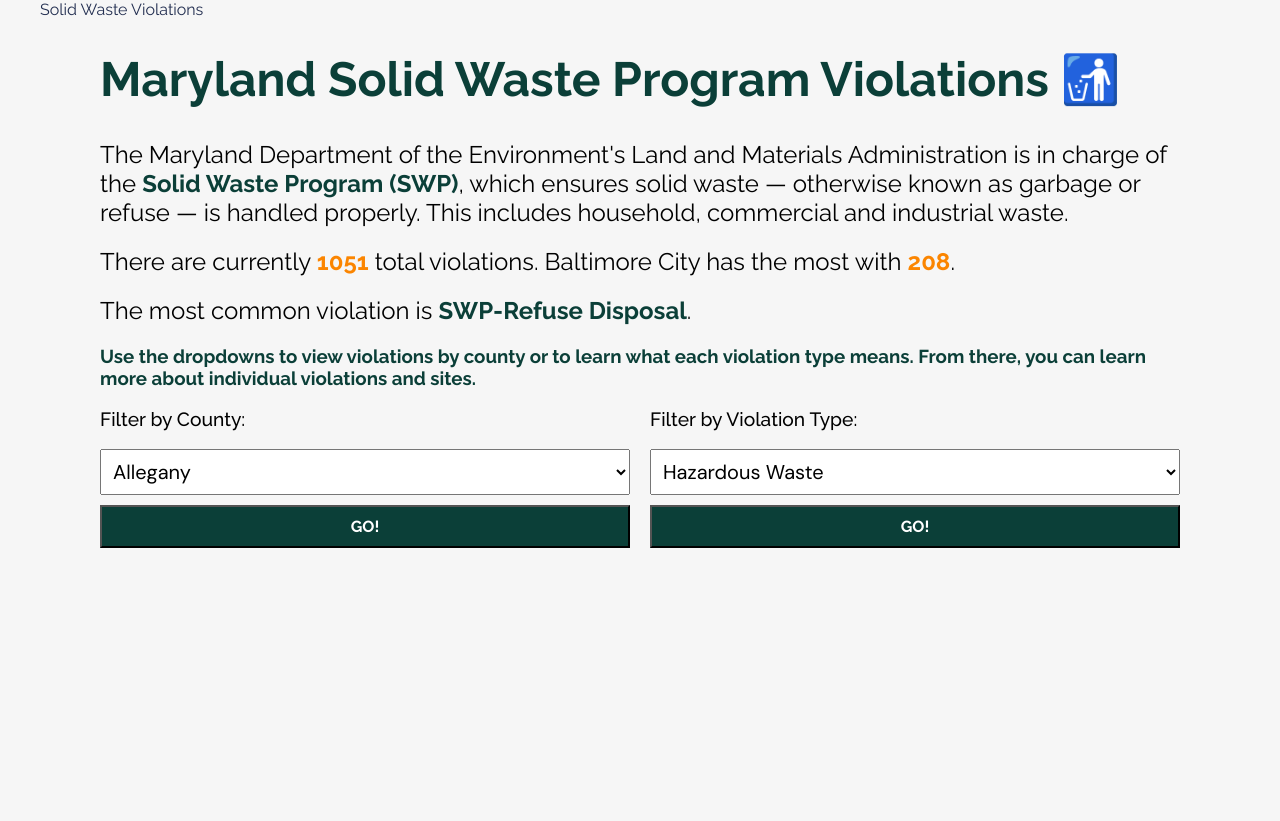
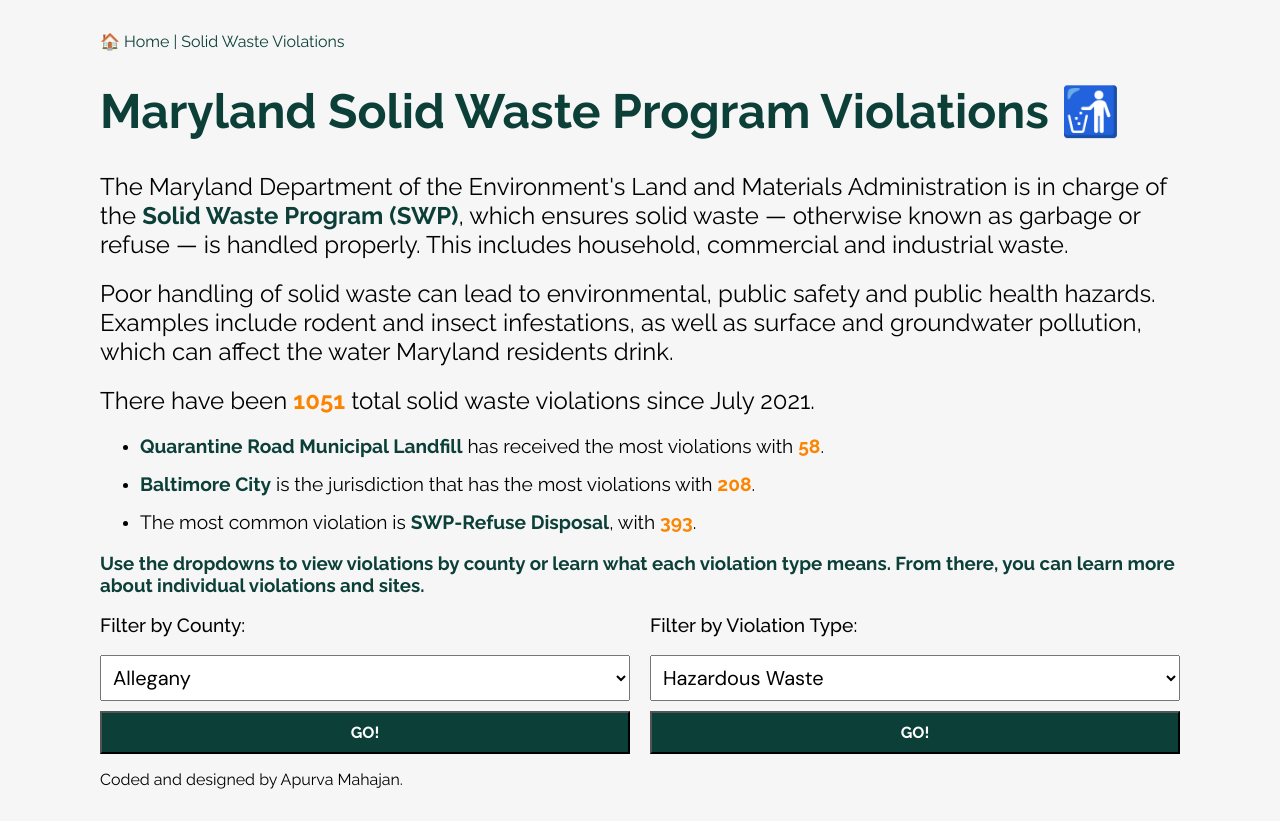
Before and after one commit to amahaja25/solid-waste, a Flask app: page / in a window 1280 px wide. Before the commit the page ends 548 px from the top, so only its background shows below. Run offline with Flask 3, Linux system fonts and the light colour scheme; data comes from the database, SQL or seed files in the repository; both versions use the stored data as it was after the commit.

Commit message:
i think im done

```diff
--- a/app.py
+++ b/app.py
@@ -1,4 +1,4 @@
-import datetime
+from datetime import datetime
 from flask import Flask, render_template, request, redirect, url_for
 from peewee import *
 app = Flask(__name__)
@@ -21,10 +21,10 @@
     'balloon': 'According to a Maryland law passed in the 2021 legislative session, people may not intentionally release a balloon into the atmosphere or participate in mass balloon releases, which consist of 10 or more balloons being released into the atmosphere. <br><br> Exceptions include unintentionally released balloons and balloons released for meteorological or official scientific research purposes.',
     'wood-waste': 'According to the MDE, natural wood waste generally occurs when land is cleared for construction. This type of waste consists of discarded vegetation “in its natural state.” <br><br> Natural wood waste has to be disposed of in specific Natural Wood Waste Recycling Facilities, which process tree stumps, logs and limbs. The facilities make mulch and compost out of the wood waste and distribute or sell it afterwards, according to the MDE.',
     'hazardous-waste': 'Hazardous waste is any substance that threatens to harm human health or the environment or has the potential to “cause or contribute to an increase in mortality or serious illness,” according to the MDE. <br><br> This form of waste must be shipped to a specific hazardous waste facility that accepts it, but if a person has the appropriate permit, they may treat it themself. MDE inspectors routinely inspect hazardous waste generators and facilities unannounced. Household waste is not regulated as hazardous waste.',
-    'composting': 'g',
+    'composting': 'The MDE issues permits that are necessary to construct or operate a composting facility in the state, according to Maryland law. Exemptions are applicable in instances such as residential composting, composting sites that are less than 5,000 square feet or facilities that are managed by the government and compost animal carcasses as part of maintenance activities.<br><br>Composting facilities should not create disruptive odors or air pollution, harm the environment, lead to insect, rodent or animal infestations, leak pollutants to state waters or generally create hazards to public health and safety, according to the MDE.',
     'scrap-tire': 'Illegal stockpiles of scrap tires, which are tires that are no longer suitable for their original purpose, can lead to fire hazards, become breeding grounds for mosquitoes or disease-carrying agents and are “unsightly,” according to MDE’s website. <br><br>According to the Maryland Code of the Environment, people may only dispose of scrap tires through approved facilities or licensed scrap tire haulers.',
     'sewage': 'Sewage sludge — also known as biosolids — is the semi-solid residue that is produced when sewage or wastewater is treated and decontaminated. <br><br> According to Maryland law, people are not allowed to transport, compost, dispose or use sewage sludge unless they have a Sewage Sludge Utilization Permit from MDE.',
-    'refuse-disposal': 'f',
+    'refuse-disposal': 'According to Maryland law, anyone who installs, alters or uses a refuse disposal system is required to have a permit. These facilities include municipal, rubble, industrial waste, and land clearing debris landfills as well as incinerators, processing facilities and transfer stations.',
     'surface-water': 'Industrial facilities that release wastewater or stormwater into Maryland surface waters such as  lakes, creeks, streams, rivers, reservoirs and the ocean, are required to have permits from the MDE to do so. The permit makes sure that the discharge meets Maryland water quality standards.'
 }
 
@@ -46,6 +46,7 @@
     violation_date = DateTimeField()
     status = CharField()
     resolved_date = DateTimeField()
+    violation = CharField()
     id = CharField(primary_key=True, unique=True)
 
     @property
@@ -87,6 +88,21 @@
         'count': most_common.count
     }
 
+    site_with_most_violations = (
+        Violation
+        .select(Violation.site_no, Violation.site_name, fn.COUNT(Violation.site_no).alias('count'))
+        .group_by(Violation.site_no, Violation.site_name)
+        .order_by(fn.COUNT(Violation.site_no).desc())
+        .limit(1)
+        .get()
+    )
+
+    site_with_most_violations_info = {
+        'site_no': site_with_most_violations.site_no,
+        'site_name': site_with_most_violations.site_name,
+        'count': site_with_most_violations.count
+    }
+
     template = 'index.html'
     return render_template(template,
     total_count = total_count,
@@ -94,11 +110,10 @@
     categories=categories,
     most_violations=most_violations_info,
     most_common=most_common_info,
-    violation_name=violation_name
+    violation_name=violation_name,
+    site_with_most_violations=site_with_most_violations_info
     )
 
-
-from datetime import datetime
 
 @app.route("/violation/<id>")
 def detail(id):
@@ -110,13 +125,8 @@
     else:
         date_start = 'Unknown'
 
-    if hasattr(violation, 'resolved_date') and violation.resolved_date:
-        date_resolved = datetime.strptime(violation.resolved_date, "%Y/%m/%d").strftime('%B %d, %Y')
-    else:
-        date_resolved = 'Not resolved'
 
     other_violation_count = Violation.select().where(Violation.site_no == violation.site_no).count() - 1
-
 
 
     return render_template('detail.html',
@@ -124,7 +134,6 @@
                            county=violation.county,
                            site_name=violation.site_name,
                            date_start=date_start,
-                           date_resolved=date_resolved,
                            violation_type=violation.media,
                            violation=violation,
                            other_violation_count=other_violation_count)
--- a/static/style.css
+++ b/static/style.css
@@ -25,6 +25,8 @@
     font-family: 'Raleway', sans-serif;
     background-color: #F6F6F6;
     max-width: 1200px;
+    margin-top: 2em;
+    margin-bottom: 1em;
 
 
   }
@@ -34,6 +36,10 @@
     font-size: 3em;
 }
 
+.bullet {
+    font-size:1.2em;
+
+}
 
 h3 {
     color: #0B3F38;
@@ -56,7 +62,7 @@
 
 a {
     text-decoration: none;
-    color: #222e50;
+    color: #0B3F38;
 }
 
 a:hover {
@@ -115,3 +121,7 @@
 .btn:hover {
     background-color: #fb8500;
 }
+
+.detail-link {
+    color: #fb8500
+}
--- a/templates/category.html
+++ b/templates/category.html
@@ -16,7 +16,7 @@
       <div class="jumbotron">
         <div class="container">
           <nav class="navbar navbar-expand-lg navbar-dark bg-dark">
-            <a class="navbar-brand" href="/">Solid Waste Violations</a>
+            <a class="navbar-brand" href="/">&#127968 Home | Solid Waste Violations</a>
           </nav>
           <h1 class="display-4">{{ category }}</h1>
           <h2>{{ description|safe }}</h2>
--- a/templates/index.html
+++ b/templates/index.html
@@ -6,17 +6,22 @@
     <link rel="stylesheet" href="static/style.css">
   </head>
   <body>
-      <nav class="navbar navbar-expand-lg navbar-dark bg-dark">
-        <a class="navbar-brand" href="/">Solid Waste Violations</a>
-      </nav>
       <div class="jumbotron">
         <div class="container">
+          <nav class="navbar navbar-expand-lg navbar-dark bg-dark">
+            <a class="navbar-brand" href="/">&#127968 Home | Solid Waste Violations</a>
+          </nav>
           <h1 class="site-title">Maryland Solid Waste Program Violations 🚮</h1>
-          <h2>The Maryland Department of the Environment's Land and Materials Administration is in charge of the <b>Solid Waste Program (SWP)</b>, which ensures solid waste — otherwise known as garbage or refuse — is handled properly. This includes household, commercial and industrial waste.
+          <h2>The Maryland Department of the Environment's Land and Materials Administration is in charge of the <b>Solid Waste Program (SWP)</b>, which ensures solid waste — otherwise known as garbage or refuse — is handled properly. This includes household, commercial and industrial waste.</h2>
+          <h2>Poor handling of solid waste can lead to environmental, public safety and public health hazards. Examples include rodent and insect infestations, as well as surface and groundwater pollution, which can affect the water Maryland residents drink.
           </h2>
-          <h2>There are currently <div class="total">{{ total_count }}</div> total violations. {{ most_violations.county }} has the most with <div class="total">{{ most_violations.count }}</div>.</h2>
-          <h2>The most common violation is <b>{{ most_common.type }}</b>.</h2>
-          <h3>Use the dropdowns to view violations by county or to learn what each violation type means. From there, you can learn more about individual violations and sites.
+          <h2>There have been <div class="total">{{ total_count }}</div> total solid waste violations since July 2021. </h2>
+          <ul>
+            <li><h2 class="bullet"><b><a href="{{ url_for('site', site_no=site_with_most_violations.site_no) }}">{{ site_with_most_violations.site_name }}</a></b> has received the most violations with <span class="total">{{site_with_most_violations.count}}</span>.</h2></li>
+            <li><h2 class="bullet"><b>{{ most_violations.county }}</b> is the jurisdiction that has the most violations with <span class="total">{{ most_violations.count }}</span>.</h2></li>
+            <li><h2 class="bullet">The most common violation is <b>{{ most_common.type }}</b>, with <span class="total">{{most_common.count}}</span></b>.</h2></li>
+          </ul>
+          <h3>Use the dropdowns to view violations by county or learn what each violation type means. From there, you can learn more about individual violations and sites.
           </h3>
 
           <div class="form-container">
@@ -46,9 +51,13 @@
                 </form>
             </div>
         </div>
+        <footer>
+          <p>Coded and designed by Apurva Mahajan.</p>
+        </footer>
         </div>
       </div>
     </div>
   </div>
+
   </body>
 </html>
```
Also changed, not shown: templates/county.html (+3 -4 lines), templates/detail.html (+9 -5 lines), templates/site.html (+4 -4 lines), solid_waste.db, static/solid_waste_violations.csv.
